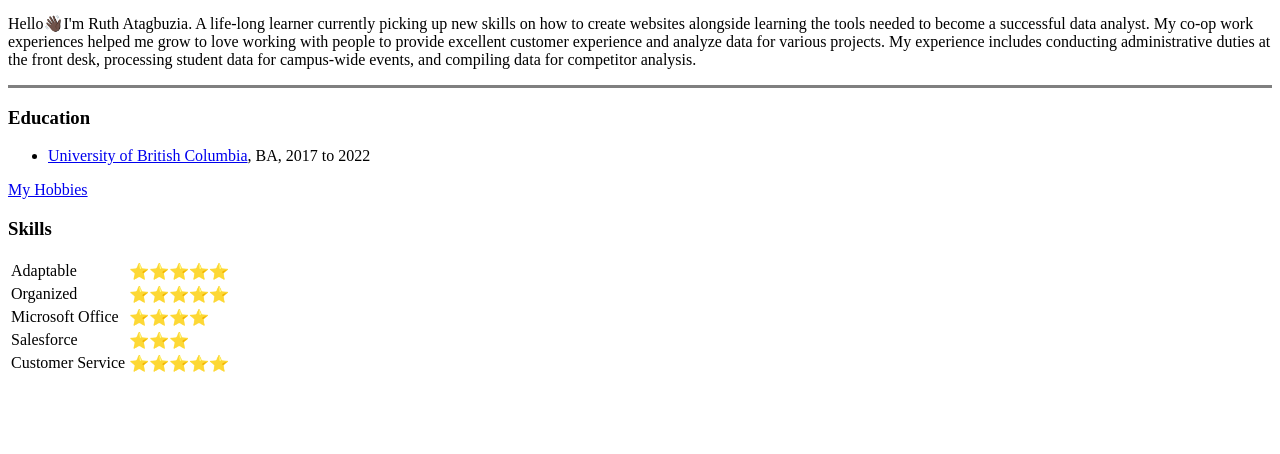
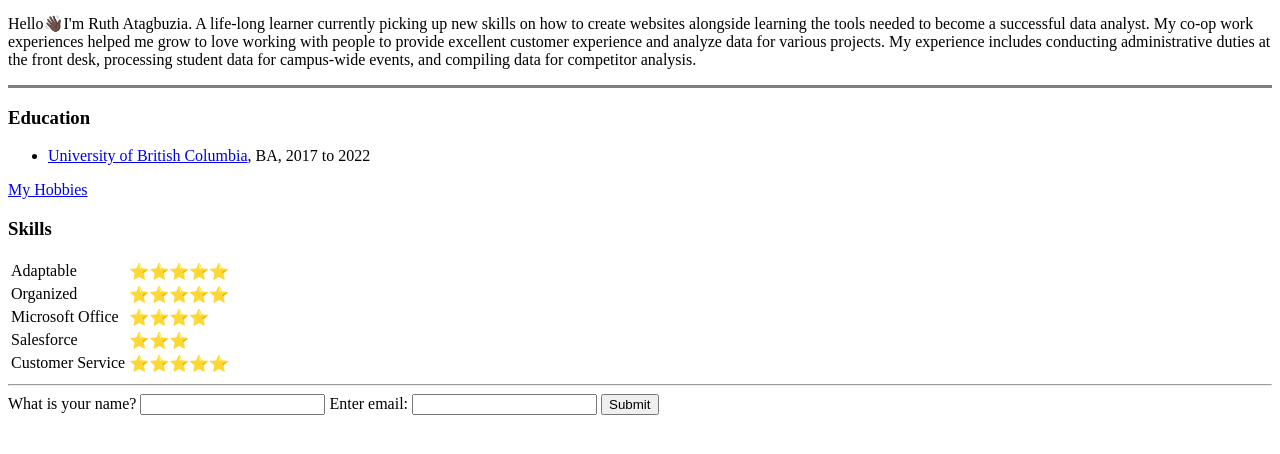
Before and after one commit to ruutha/CV1, a plain HTML site: page index.html in a window 1280 px wide. Shown: the part 100-554 px from the top of the page. Drawn offline with Linux system fonts and the light colour scheme.

Commit message:
added the form to the index.html

```diff
--- a/index.html
+++ b/index.html
@@ -39,6 +39,14 @@
             <td>⭐⭐⭐⭐⭐</td>
         </tr>
     </table>
+    <hr>
+  <form action="mailto:ruthatagbuzia3@gmail.com" method= "post">
+    <label for="">What is your name?</label>
+    <input type="text">
+    <label for="">Enter email:</label>
+    <input type="email">
+    <input type="submit"><br>
+  </form>
 
 
 </body>
```
